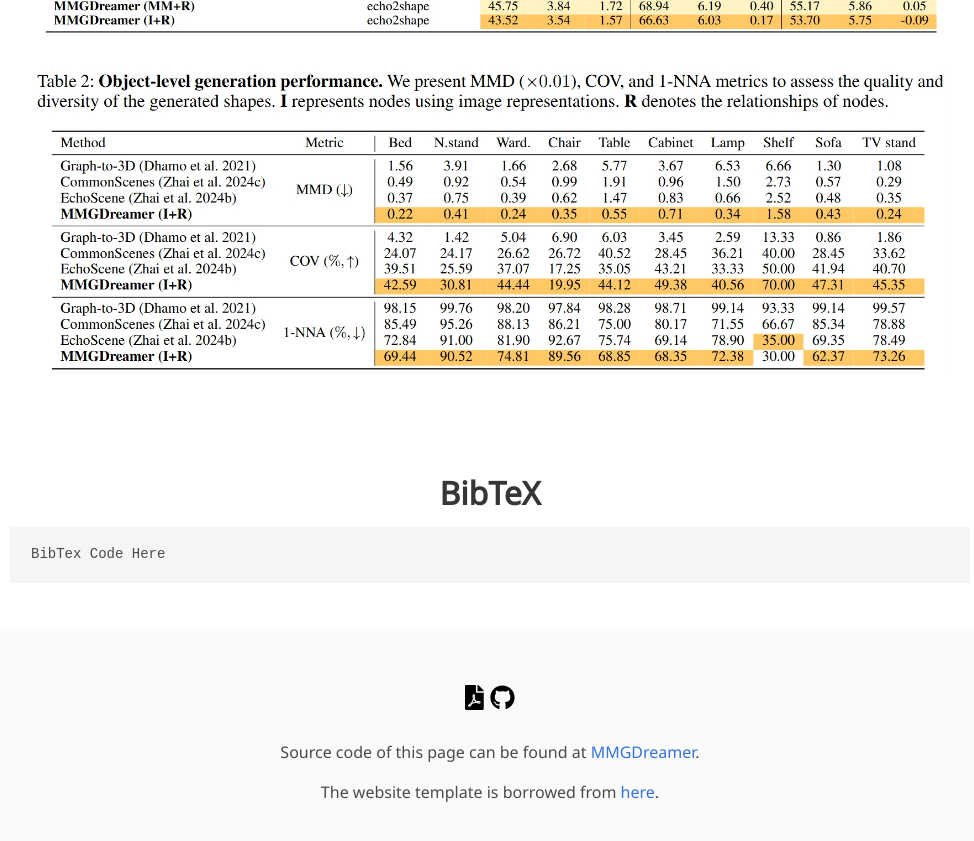
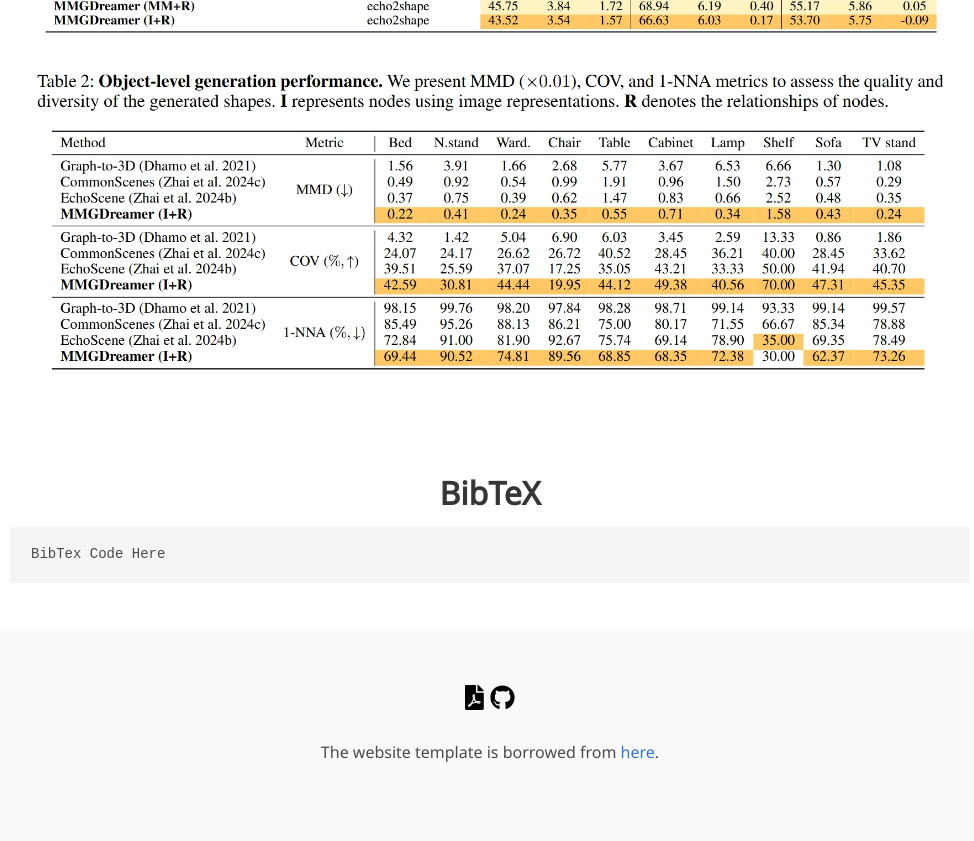
Before and after one commit to yangzhifeio/yangzhifeio.github.io, a Jekyll site: the page project/MMGDreamer/index.html, which Jekyll copies as it is, in a window 1280 px wide and 900 px high, scrolled down 4246 px. Shown: the top 841 px of the window, without its empty margins (150-1124 px from the left). Built offline with Jekyll 4.4.1, drawn with Linux system fonts in a browser that asks for light colours; nearby versions of some CDN libraries; some web fonts are replaced; library files that are not in the unit come from our copies; a style sheet for code colours, icons or effects is not loaded.

Commit message:
Update index.html

```diff
--- a/project/MMGDreamer/index.html
+++ b/project/MMGDreamer/index.html
@@ -615,10 +615,10 @@
       <div class="columns is-centered">
         <div class="column is-8">
           <div class="content">
-            <p style="text-align: center">
+        <!--  <p style="text-align: center">
               Source code of this page can be found at
               <a href="https://github.com/yangzhifeio/yangzhifeio.github.io/tree/master/project/MMGDreamer"
-                target="_blank">MMGDreamer</a>.
+                target="_blank">MMGDreamer</a>. -->
             <p style="text-align: center">
               The website template is borrowed from <a
                 href="https://github.com/eliahuhorwitz/Academic-project-page-template" target="_blank">here</a>.
```
